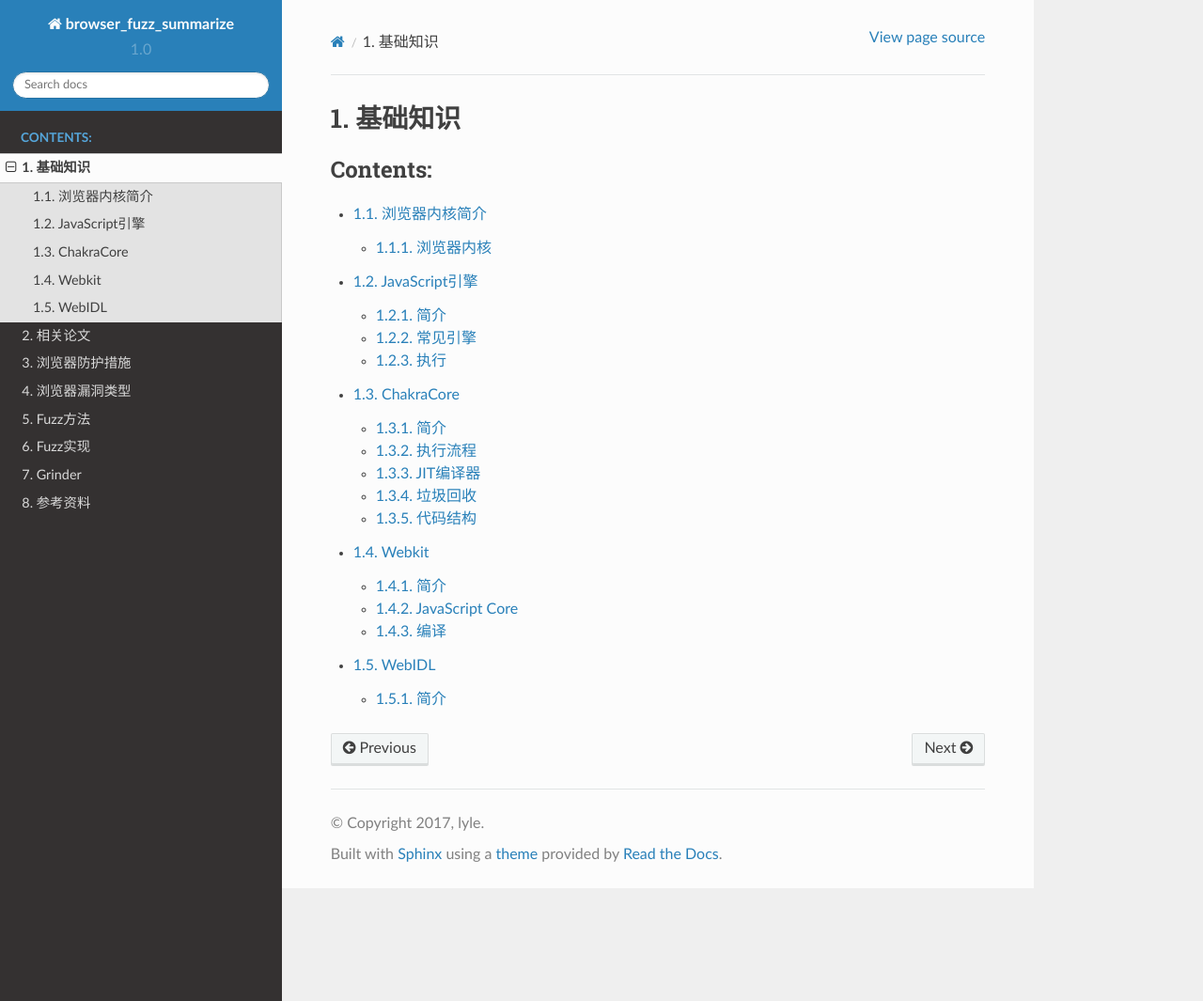
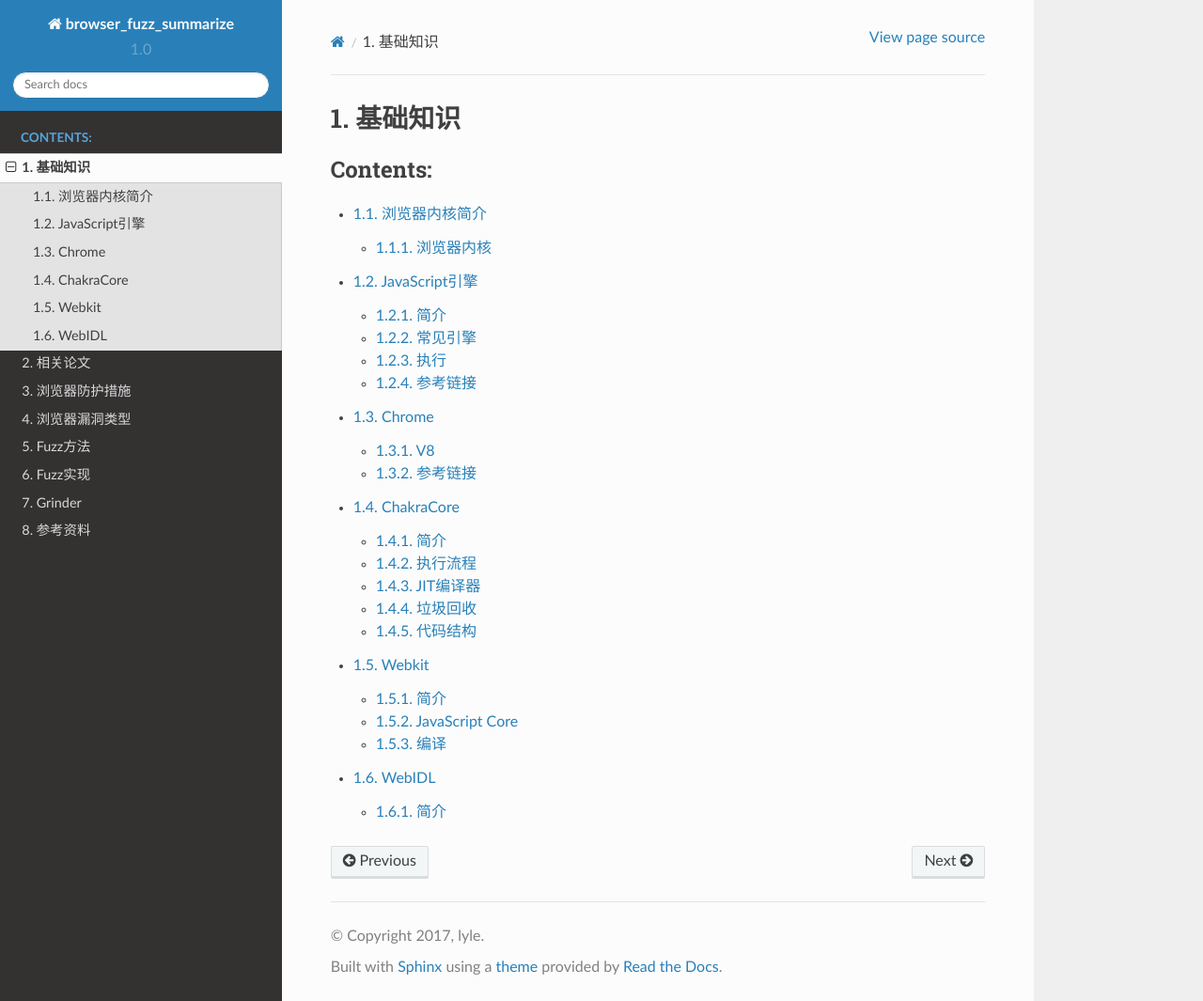
Before and after one commit to LyleMi/Browser-Fuzz-Summarize, a Sphinx documentation site: the page built from source/intro/index.rst, in a window 1280 px wide and 1065 px high. Shown: the whole window at 94% size. Built offline with Sphinx 7.4.7 and the Read the Docs theme 2.0.0, drawn with Linux system fonts in a browser that asks for light colours.

Commit message:
add chrome

```diff
--- a/source/intro/index.rst
+++ b/source/intro/index.rst
@@ -7,6 +7,7 @@
 
    kernel
    js
+   chrome
    chakra
    webkit
    webidl
--- a/source/intro/js.rst
+++ b/source/intro/js.rst
@@ -19,3 +19,7 @@ JavaScript引擎是一个专门处理JavaScript脚本的虚拟机，一般会附
 - JavaScript源代码被Parser解析成AST
 - AST经Interpreter解析成Bytecode后执行
 - 不断执行Bytecode，收集运行时信息，生成优化后的Bytecode
+
+参考链接
+--------------------------------------------------
+- `SpiderMonkey <https://developer.mozilla.org/en-US/docs/Mozilla/Projects/SpiderMonkey>`_
```
Also changed, not shown: source/intro/chrome.rst (added, +13 -0 lines), source/images/chrome-frame.png (added).
